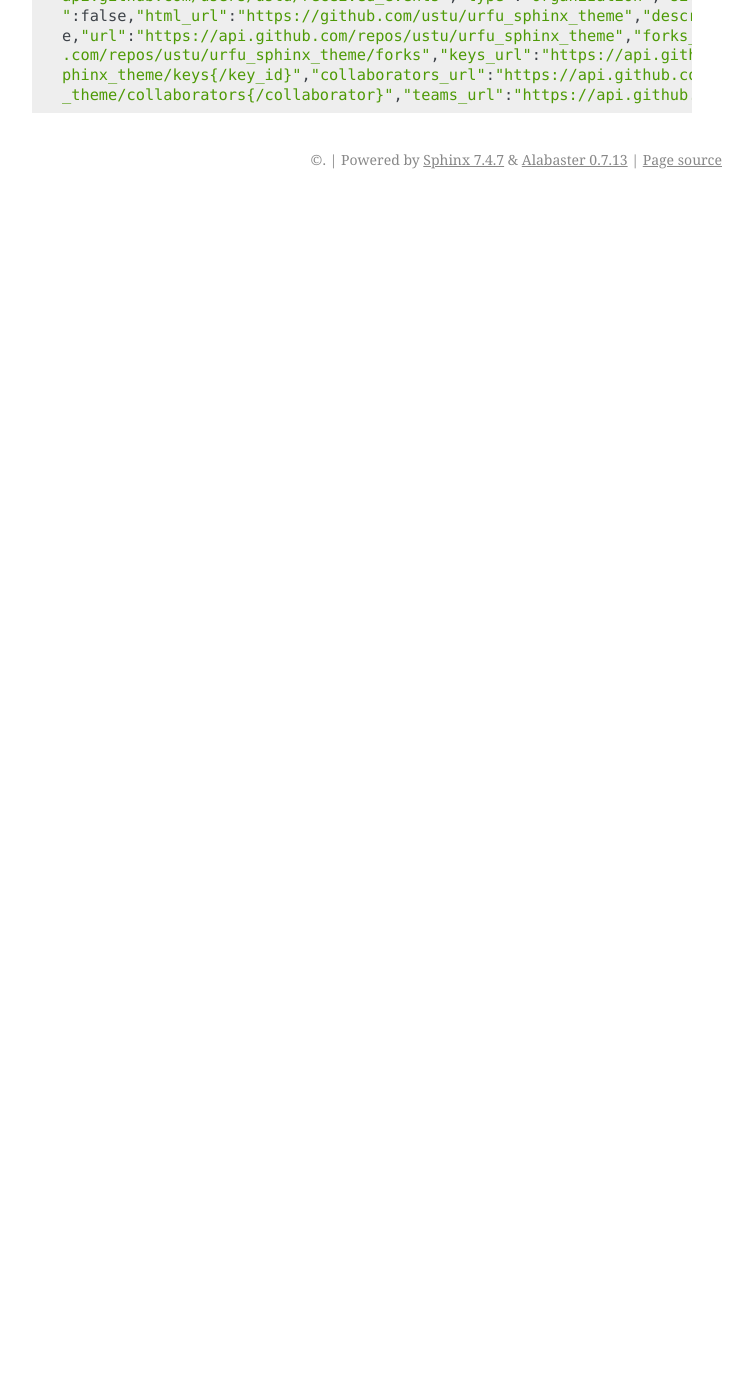
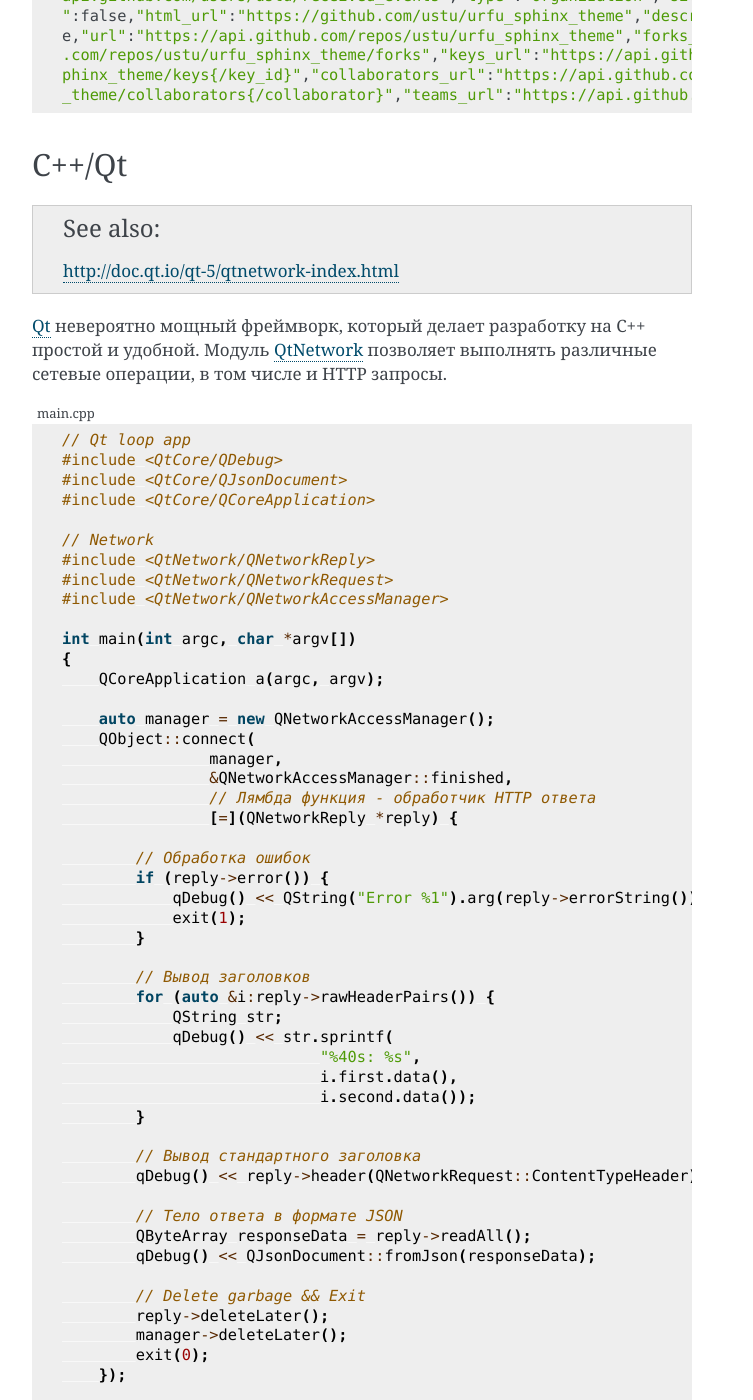
Before and after one commit to ustu/lectures.net, a Sphinx documentation site: the page built from docs/net/requests-other.rst, in a window 1280 px wide and 1400 px high, scrolled down 12722 px. Shown: the whole window, without its empty margins (388-1141 px from the left). Built offline with Sphinx 7.4.7, drawn with Linux system fonts in a browser that asks for light colours; cross-references to code outside the pages are shown as plain code; before the commit the page ends 12921 px from its top, so only the background shows below that; some of the changed text lies outside the part shown.

Commit message:
++Qt request

```diff
--- a/docs/net/requests-other.rst
+++ b/docs/net/requests-other.rst
@@ -654,3 +654,122 @@
     .com/repos/ustu/urfu_sphinx_theme/forks","keys_url":"https://api.github.com/repos/ustu/urfu_s
     phinx_theme/keys{/key_id}","collaborators_url":"https://api.github.com/repos/ustu/urfu_sphinx
     _theme/collaborators{/collaborator}","teams_url":"https://api.github.com/repos/ustu/urfu_sphi
+
+C++/Qt
+------
+
+.. seealso::
+
+   http://doc.qt.io/qt-5/qtnetwork-index.html
+
+`Qt <https:/qt.io/>`_ невероятно мощный фреймворк, который делает разработку на
+C++ простой и удобной. Модуль `QtNetwork
+<http://doc.qt.io/qt-5/qtnetwork-index.html>`_ позволяет выполнять различные
+сетевые операции, в том числе и HTTP запросы.
+
+.. code-block:: cpp
+    :caption: main.cpp
+
+    // Qt loop app
+    #include <QtCore/QDebug>
+    #include <QtCore/QJsonDocument>
+    #include <QtCore/QCoreApplication>
+
+    // Network
+    #include <QtNetwork/QNetworkReply>
+    #include <QtNetwork/QNetworkRequest>
+    #include <QtNetwork/QNetworkAccessManager>
+
+    int main(int argc, char *argv[])
+    {
+        QCoreApplication a(argc, argv);
+
+        auto manager = new QNetworkAccessManager();
+        QObject::connect(
+                    manager,
+                    &QNetworkAccessManager::finished,
+                    // Лямбда функция - обработчик HTTP ответа
+                    [=](QNetworkReply *reply) {
+
+            // Обработка ошибок
+            if (reply->error()) {
+                qDebug() << QString("Error %1").arg(reply->errorString());
+                exit(1);
+            }
+
+            // Вывод заголовков
+            for (auto &i:reply->rawHeaderPairs()) {
+                QString str;
+                qDebug() << str.sprintf(
+                                "%40s: %s",
+                                i.first.data(),
+                                i.second.data());
+            }
+
+            // Вывод стандартного заголовка
+            qDebug() << reply->header(QNetworkRequest::ContentTypeHeader).toString();
+
+            // Тело ответа в формате JSON
+            QByteArray responseData = reply->readAll();
+            qDebug() << QJsonDocument::fromJson(responseData);
+
+            // Delete garbage && Exit
+            reply->deleteLater();
+            manager->deleteLater();
+            exit(0);
+        });
+
+        manager->get(QNetworkRequest(QUrl("http://httpbin.org/get")));
+
+        return a.exec();
+    }
+
+Программа в цикле обработки событий дожидается HTTP ответ и передает управление
+в лямда функцию.
+
+Результат выполнения.
+
+.. code-block:: text
+
+    "                              Connection: keep-alive"
+    "                                  Server: meinheld/0.6.1"
+    "                                    Date: Fri, 04 Aug 2017 09:33:08 GMT"
+    "                            Content-Type: application/json"
+    "             Access-Control-Allow-Origin: *"
+    "        Access-Control-Allow-Credentials: true"
+    "                            X-Powered-By: Flask"
+    "                        X-Processed-Time: 0.000859022140503"
+    "                          Content-Length: 269"
+    "                                     Via: 1.1 vegur"
+    QVariant(QString, "application/json")
+    QJsonDocument({"args":{},"headers":{"Accept-Encoding":"gzip, deflate","Accept-Language":"en-US,*","Connection":"close","Host":"httpbin.org","User-Agent":"Mozilla/5.0"},"origin":"89.111.232.62","url":"http://httpbin.org/get"})
+
+.. seealso::
+
+    http://doc.qt.io/qbs/
+
+Для сборки проекта можно использовать систему сборки `Qbs
+<http://doc.qt.io/qbs/>`_.
+
+.. code-block:: qbs
+    :caption: qt-request.qbs
+
+    import qbs
+
+    Project {
+        minimumQbsVersion: "1.7.1"
+
+        CppApplication {
+            Depends { name: "Qt.core" }
+            Depends { name: "Qt.network" }
+
+            cpp.cxxLanguageVersion: "c++11"
+
+            files: "main.cpp"
+
+            Group {     // Properties for the produced executable
+                fileTagsFilter: product.type
+                qbs.install: true
+            }
+        }
+    }
```
